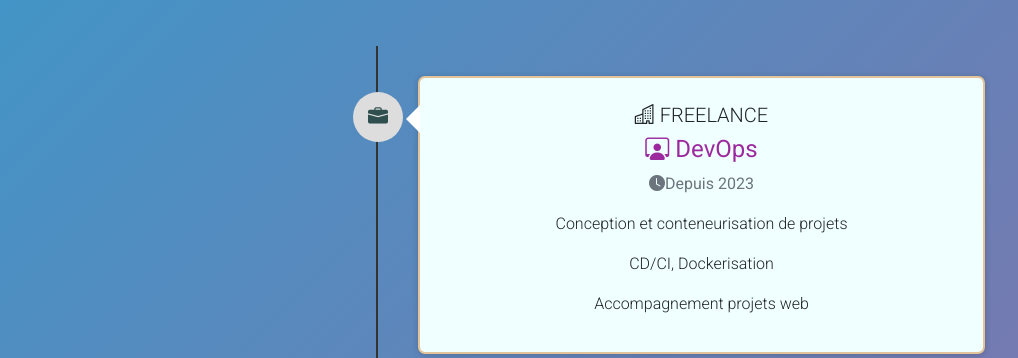
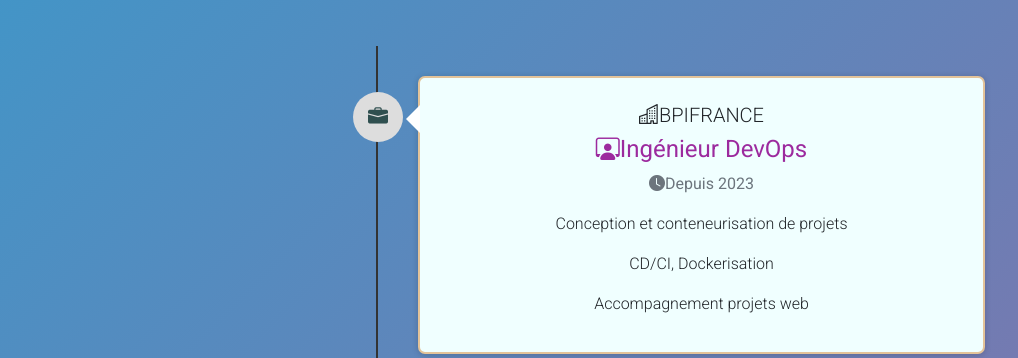
Before and after one commit to mouctarbarry/my-cv-python, a Flask app: page / in a window 1280 px wide. Shown: the part 1545-1903 px from the top of the page, without its empty margins (262-1280 px from the left). Run offline with Flask 3, Linux system fonts and the light colour scheme; some libraries are stand-ins or nearby versions.

Commit message:
Update index.html

```diff
--- a/templates/index.html
+++ b/templates/index.html
@@ -146,8 +146,8 @@
             <div class="timeline-panel-container-inverted">
                 <div class="timeline-panel">
                     <div class="timeline-heading">
-                        <h3 class="bi bi-buildings"> Freelance</h3>
-                        <h4 class="bi bi-person-workspace"> DevOps</h4>
+                        <h3 class="bi bi-buildings">Bpifrance</h3>
+                        <h4 class="bi bi-person-workspace">Ingénieur DevOps</h4>
                         <p class="text-muted"><span class="bi-clock-fill"></span>Depuis 2023</p>
                     </div>
                     <div class="timeline-body">
```
